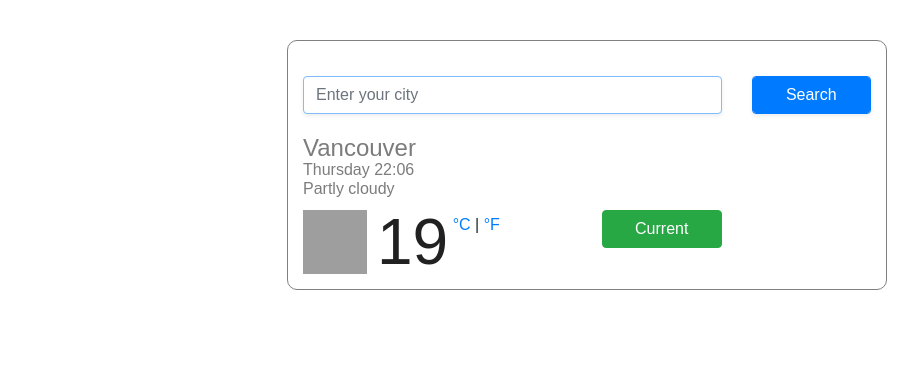
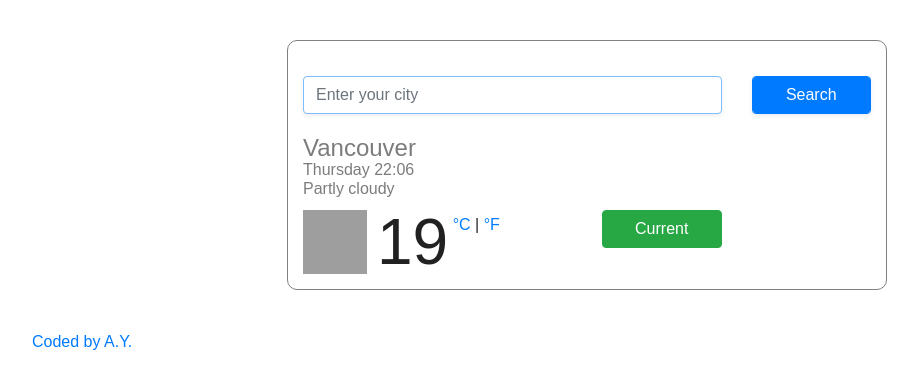
Before and after one commit to Yeslynn/My-project, a plain HTML site: page index.html in a window 1280 px wide. Shown: the whole page, without its empty margins (53-971 px from the left). Drawn offline with nearby package versions, Linux system fonts and the light colour scheme; grey boxes are pictures that could not be loaded.

Commit message:
Added footer

```diff
--- a/index.html
+++ b/index.html
@@ -73,8 +73,12 @@
           </ul>
         </div>
       </div>
+      <footer>
+        <a href="https://github.com/Yeslynn/My-project" id="contact-link"
+          >Coded by A.Y.</a
+        >
+      </footer>
     </div>
-
     <script src="src/index.js"></script>
   </body>
 </html>
```
